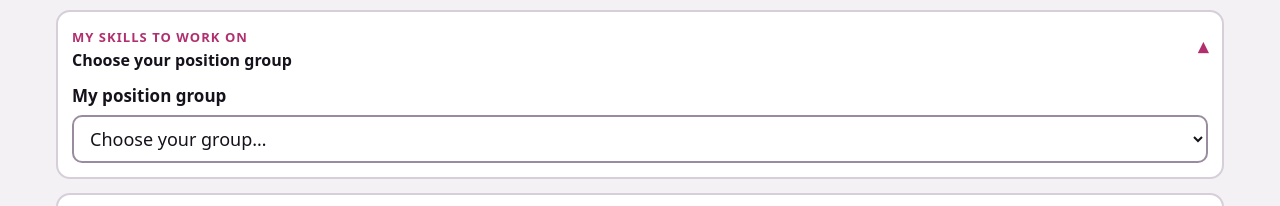
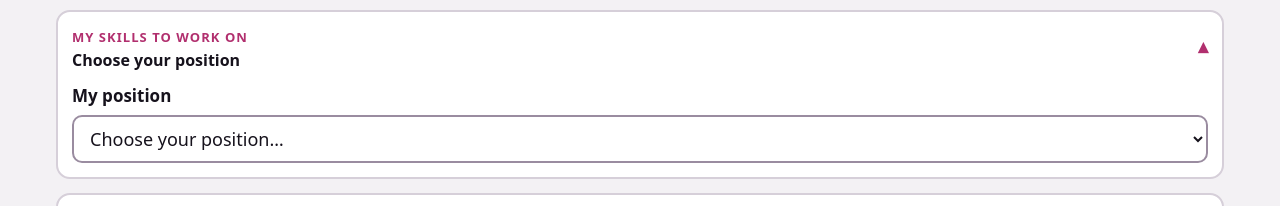
Before and after one commit to jacksonkluke-playiq/grla-planner, a plain HTML site: page holiday-program-builder.html in a window 1280 px wide. Shown: the part 538-744 px from the top of the page. Drawn offline with Linux system fonts and the light colour scheme.

Commit message:
Make skill groups position-only (no year levels)
Co-Authored-By: Claude Opus 5.5 <noreply@anthropic.com>
Claude-Session: https://claude.ai/code/session_01NxK9CDDEsnscyMXjd1EcoC

```diff
--- a/holiday-program-builder.html
+++ b/holiday-program-builder.html
@@ -373,10 +373,10 @@ const CONFIG = {
   warmupMinutes: "8–10",
 
   // Skills from the GRLA player feedback reports (defence and attack only).
-  // Players pick their position group, tick the skills their coach flagged,
+  // Players pick their position (any year), tick the skills their coach flagged,
   // and choose one when they add a Skills session. Edit look-fors here.
   skillGroups: [
-    { id: "y910-backs", name: "Years 9–10 · Backs", skills: [
+    { id: "backs", name: "Backs", skills: [
       {"id": "tackle", "area": "Defence", "name": "Tackle technique", "about": "Technically sound tackles adapting to fast footwork and wider spaces.", "lookFors": ["Adjusts angle to track attacking hips", "Effective tackle selection", "Finishes in controlled position"]},
       {"id": "ruck", "area": "Defence", "name": "Ruck awareness", "about": "Marker role and ruck speed control.", "lookFors": ["Moves into marker position effectively", "Communicates marker role and process", "Transitions into defensive line efficiently"]},
       {"id": "line", "area": "Defence", "name": "Defensive line movement", "about": "Line position and adjustment to attacking threats.", "lookFors": ["Stays connected to inside defender", "Communicates edge alignment", "Maps defensive decisions to attacking threats"]},
@@ -384,7 +384,7 @@ const CONFIG = {
       {"id": "support", "area": "Attack", "name": "Support play", "about": "Anticipating play and positioning early for line breaks or offloads.", "lookFors": ["Reads ball carrier cues", "Times run to stay connected", "Communicates availability"]},
       {"id": "passing", "area": "Attack", "name": "Passing (short & long)", "about": "Accurate passing over both ranges on both sides.", "lookFors": ["Passes in stride from both sides", "Adjusts length based on space", "Maintains control under pressure"]},
     ] },
-    { id: "y910-forwards", name: "Years 9–10 · Forwards", skills: [
+    { id: "forwards", name: "Forwards", skills: [
       {"id": "tackle", "area": "Defence", "name": "Tackle technique", "about": "Technically sound tackles across varied contact situations.", "lookFors": ["Approaches contact with effective footwork", "Body height and shoulder contact", "Adjusts technique to player speed and size"]},
       {"id": "ruck", "area": "Defence", "name": "Ruck awareness", "about": "Marker role recognition and ruck speed control using multiple strategies.", "lookFors": ["Moves into marker position effectively", "Communicates marker role and process", "Transitions into defensive line efficiently"]},
       {"id": "line", "area": "Defence", "name": "Defensive line movement", "about": "Line position maintenance and depth or spacing adjustment to attacking threats.", "lookFors": ["Maintains spacing between inside and outside defenders", "Adjusts line speed to attacking threats", "Communicates with the defensive line"]},
@@ -392,7 +392,7 @@ const CONFIG = {
       {"id": "ptb", "area": "Attack", "name": "Play-the-ball speed", "about": "Fast play-the-balls adapting to defensive pressure.", "lookFors": ["Adjusts body position to win the tackle", "Lands short to generate ruck speed", "Plays ball cleanly"]},
       {"id": "catch", "area": "Attack", "name": "Catch & catch position", "about": "Catching cleanly under pressure with adjusted body position for best advantage.", "lookFors": ["Eyes track ball early", "Adjusts footwork and stance", "Controls catch and transfers to carry position"]},
     ] },
-    { id: "y910-service", name: "Years 9–10 · Service (halves & hooker)", skills: [
+    { id: "service", name: "Service (halves & hooker)", skills: [
       {"id": "tackle", "area": "Defence", "name": "Tackle technique", "about": "Tackle control around the ruck area and recovery into A/B defence.", "lookFors": ["Adjusts angle to track attacking hips", "Effective tackle selection in ruck area", "Recovers into A/B defence"]},
       {"id": "ruck", "area": "Defence", "name": "Ruck awareness", "about": "Reading dummy-half intentions and directing A-line coverage.", "lookFors": ["Reads dummy-half cues early", "Communicates A-defence shape", "Transitions into defensive line efficiently"]},
       {"id": "line", "area": "Defence", "name": "Defensive line movement", "about": "Short-side organisation and line integrity.", "lookFors": ["Commands short-side organisation", "Adjusts line speed to ruck speed", "Maintains line integrity"]},
@@ -400,7 +400,7 @@ const CONFIG = {
       {"id": "catch", "area": "Attack", "name": "Catch & catch position", "about": "Early hand presentation at the ruck base and pre-read of markers.", "lookFors": ["Eyes track ball early", "Adjusts footwork at the base of the ruck", "Reads markers before engaging"]},
       {"id": "decisions", "area": "Attack", "name": "Attacking decision-making", "about": "Defensive scan before each ruck and vocal direction of teammates.", "lookFors": ["Scans and selects the correct option", "Varies tempo to unbalance defence", "Directs teammates vocally"]},
     ] },
-    { id: "y1112-middles", name: "Years 11–12 · Middles", skills: [
+    { id: "middles", name: "Middles", skills: [
       {"id": "tackle", "area": "Defence", "name": "Tackle technique", "about": "Contact zone dominance through body height control and deliberate tackle tempo.", "lookFors": ["Adjusts angle to track attacking hips", "Effective tackle selection: dominant, neutral or surrender", "Controls transition to ground and play-the-ball speed"]},
       {"id": "ruck", "area": "Defence", "name": "Ruck awareness", "about": "A/B alignment command and ruck tempo adaptation under pressure.", "lookFors": ["Sets slab defence (A/B/C)", "Adapts ruck control strategy through pressure", "Communicates with edge defenders"]},
       {"id": "line", "area": "Defence", "name": "Defensive line movement", "about": "Defensive integrity and defensive spacing in attacking situations.", "lookFors": ["Leads inside shoulder integrity", "Sets spacing to attacking threats", "Directs cover defence rotations"]},
@@ -408,7 +408,7 @@ const CONFIG = {
       {"id": "ptb", "area": "Attack", "name": "Play-the-ball speed", "about": "Landing forward and rolling quickly to maintain a fast play-the-ball.", "lookFors": ["Controls body through ground phase", "Lands short to maintain a fast play-the-ball", "Plays ball cleanly under pressure"]},
       {"id": "catch", "area": "Attack", "name": "Catch & catch position", "about": "Early target presentation and instant transfer to carry or offload.", "lookFors": ["Presents target and uses body cues", "Transfers to carry or offload instantly", "Maintains control under heavy pressure"]},
     ] },
-    { id: "y1112-edge", name: "Years 11–12 · Edge back-row", skills: [
+    { id: "edge", name: "Edge back-row", skills: [
       {"id": "tackle", "area": "Defence", "name": "Tackle technique", "about": "Shoulder battle dominance in the edge channel and adaptation to wide attackers.", "lookFors": ["Wins the shoulder battle in the edge channel", "Adapts body height to wide attackers", "Recovers to the line fast after the tackle"]},
       {"id": "ruck", "area": "Defence", "name": "Ruck awareness", "about": "Attacking shape identification and inside defender support.", "lookFors": ["Identifies attacking shape from the edge", "Communicates with halves and edge defenders", "Adjusts spacing to shut down threats"]},
       {"id": "line", "area": "Defence", "name": "Defensive line movement", "about": "Early push timing and coordinated inside or outside movement.", "lookFors": ["Pushes early to close time and space", "Coordinates inside and outside pushes", "Maintains discipline on the slide"]},
@@ -1098,11 +1098,11 @@ const GYM_PROGRAMS = {
     return `
       <details class="panel-card skills-panel" ${open ? "open" : ""}>
         <summary><span><span class="kicker">My skills to work on</span>
-          <span class="sum-line">${g ? (picked.length ? esc(picked.map(k => k.name).join(" · ")) : "Tick the skills from your feedback report") : "Choose your position group"}</span></span></summary>
+          <span class="sum-line">${g ? (picked.length ? esc(picked.map(k => k.name).join(" · ")) : "Tick the skills from your feedback report") : "Choose your position"}</span></span></summary>
         <div class="field" style="margin:10px 0 0">
-          <label for="groupSel">My position group</label>
+          <label for="groupSel">My position</label>
           <select id="groupSel">
-            <option value="">Choose your group…</option>
+            <option value="">Choose your position…</option>
             ${CONFIG.skillGroups.map(x => `<option value="${x.id}" ${x.id === state.profile.skillGroup ? "selected" : ""}>${esc(x.name)}</option>`).join("")}
           </select>
         </div>
@@ -1689,7 +1689,7 @@ const GYM_PROGRAMS = {
       if (!box) return;
       if (type !== "skills") { box.innerHTML = ""; return; }
       const g = skillGroup();
-      if (!g) { box.innerHTML = `<div class="field"><div class="callout pink">Choose your position group under <strong>My skills to work on</strong> to pick a skill from your feedback report.</div></div>`; return; }
+      if (!g) { box.innerHTML = `<div class="field"><div class="callout pink">Choose your position under <strong>My skills to work on</strong> to pick a skill from your feedback report.</div></div>`; return; }
       const mine = workOnSkills(), rest = g.skills.filter(k => !mine.includes(k));
       const chip = k => `<button type="button" class="skill-chip" data-skillpick="${k.id}" aria-pressed="${k.id === skillId}"><b>${esc(k.name)}</b><span>${esc(k.area)}</span></button>`;
       box.innerHTML = `<div class="field"><span class="lbl" id="skLbl">Skill to practise <span class="opt">(optional)</span></span>
```
